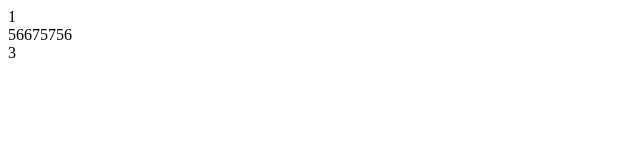
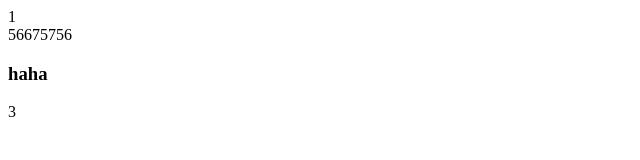
Before and after one commit to jibro/pcslider, a plain HTML site: page dd/ceshi/index.html in a window 1280 px wide. Shown: the full height of the page, 0-640 px from the left. Drawn offline with Linux system fonts and the light colour scheme.

Commit message:
4353w4retr

```diff
--- a/dd/ceshi/index.html
+++ b/dd/ceshi/index.html
@@ -7,6 +7,7 @@
 <body>
 <div>1</div>
 <div>56675756</div>
+<h3>haha</h3>
 <div>3</div>
 </body>
 </html>
```
